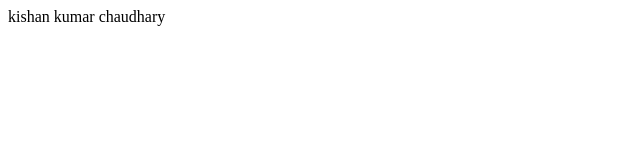
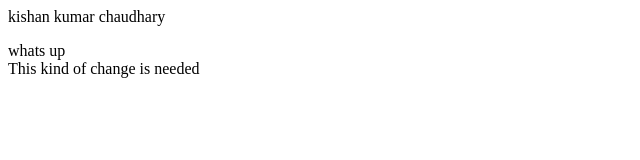
Before and after one commit to KISHANCHAUDHARY24/remote_repo, a plain HTML site: page index.html in a window 1280 px wide. Shown: the whole page, without its empty margins (0-640 px from the left). Drawn offline with Linux system fonts and the light colour scheme.

Commit message:
change sentence

```diff
--- a/index.html
+++ b/index.html
@@ -1 +1,4 @@
+
 <p>kishan kumar chaudhary</p>
+<div>whats up</div>
+<div>This kind of change is needed</div>
```
